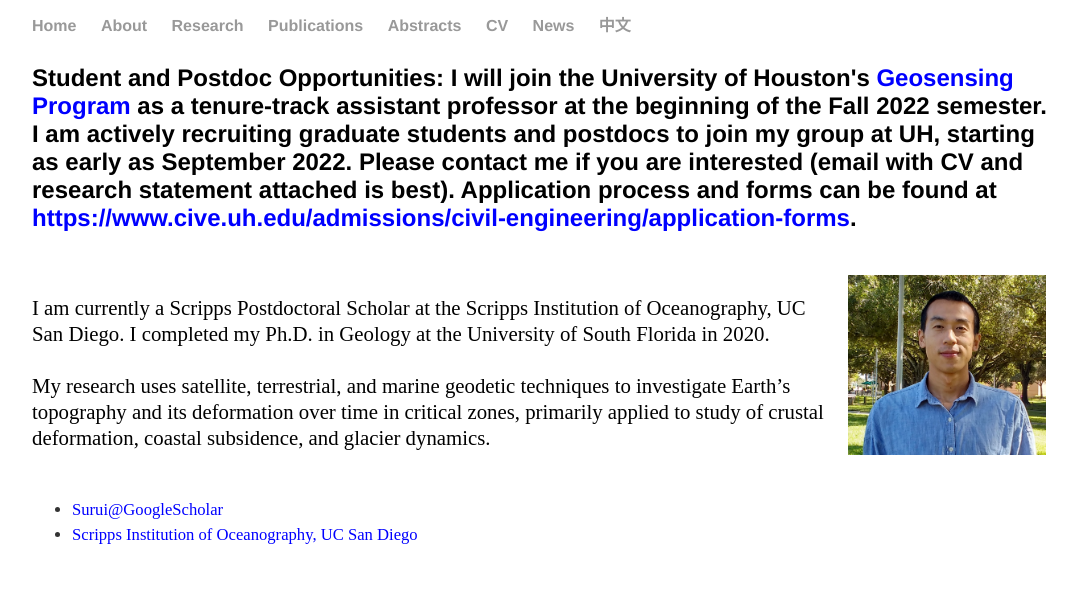
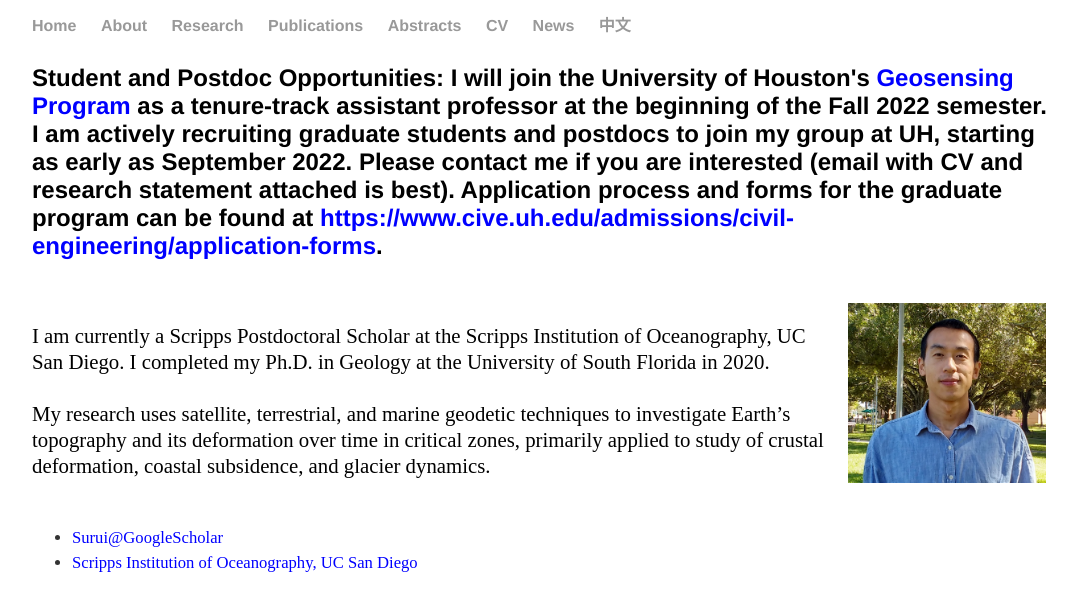
Before and after one commit to suruixie/suruixie.github.io, a Jekyll site: the page built from about/index.html, in a window 1280 px wide. Shown: the top 611 px of the page, without its empty margins (96-1173 px from the left). Built offline with Jekyll 4.4.1, drawn with Linux system fonts in a browser that asks for light colours.

Commit message:
Update index.html

```diff
--- a/about/index.html
+++ b/about/index.html
@@ -4,7 +4,7 @@
 ---
 
 <h4 style="margin-top:1.2em; margin-bottom:1em; font-size:1.5em;">Student and Postdoc Opportunities: I will join the University of Houston's <a href="https://ncalm.cive.uh.edu/gses/geosensing" style="color:#0000FF;">Geosensing Program</a> as a tenure-track assistant professor at the beginning of the Fall 2022 semester.
-I am actively recruiting graduate students and postdocs to join my group at UH, starting as early as September 2022. Please contact me if you are interested (email with CV and research statement attached is best). Application process and forms can be found at <a href="https://www.cive.uh.edu/admissions/civil-engineering/application-forms" style="color:#0000FF;">https://www.cive.uh.edu/admissions/civil-engineering/application-forms</a>. </h4>
+I am actively recruiting graduate students and postdocs to join my group at UH, starting as early as September 2022. Please contact me if you are interested (email with CV and research statement attached is best). Application process and forms for the graduate program can be found at <a href="https://www.cive.uh.edu/admissions/civil-engineering/application-forms" style="color:#0000FF;">https://www.cive.uh.edu/admissions/civil-engineering/application-forms</a>. </h4>
 
 <br>
 
```
